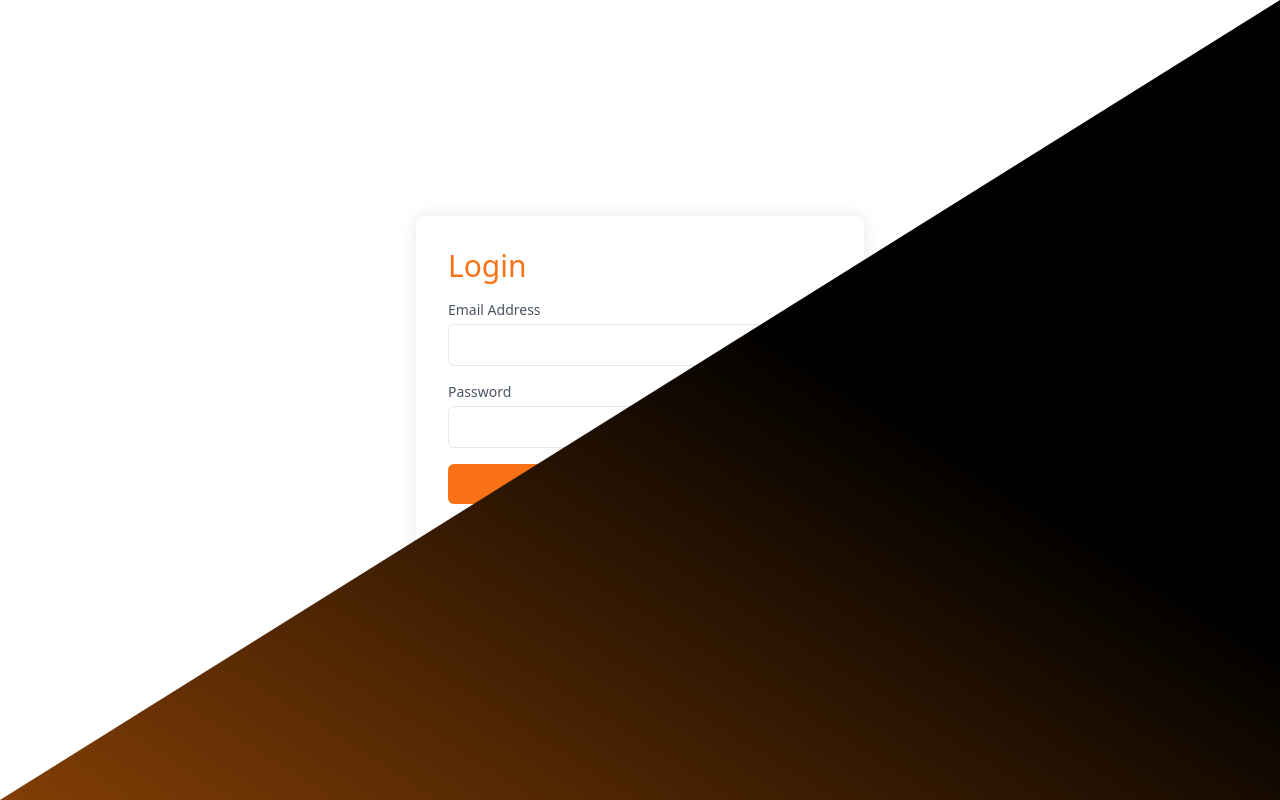
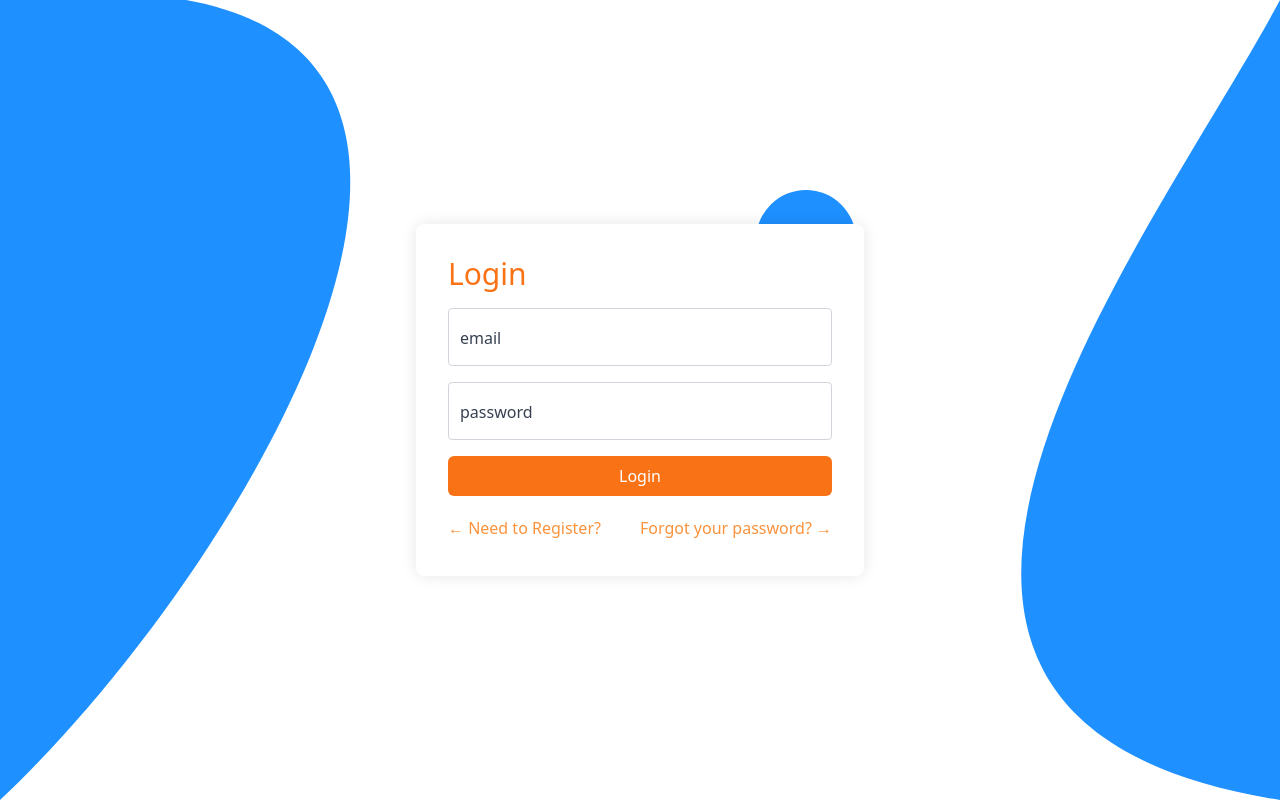
Before and after one commit to MarcoBofa/TradeIt, a Next.js app: page /Login in a window 1280 px wide. Built offline with nearby package versions, Linux system fonts and the light colour scheme.

Commit message:
login ui

```diff
--- a/pages/Login.tsx
+++ b/pages/Login.tsx
@@ -1,97 +1,82 @@
-// login.tsx
 import React, { useState } from "react";
-import Image from "next/image";
+import Link from "next/link";
 import "../app/globals.css";
-import Link from "next/link";
+import InputField from "@/app/components/InputField";
+import { useForm } from "react-hook-form";
+import toast, { Toaster } from "react-hot-toast";
+import ToasterProvider from "@/app/components/Providers/ToasterProvider";
+import { IFormInput } from "@/types";
 
+interface IFormLogin {
+  email: string;
+  password: string;
+}
 const Login: React.FC = () => {
-  const [formData, setFormData] = useState({
+  const {
+    register,
+    handleSubmit,
+    formState: { errors, isSubmitting },
+    reset,
+    watch,
+  } = useForm<IFormLogin>({
+    defaultValues: {
       email: "",
       password: "",
+    },
   });
 
-  const handleChange = (e: React.ChangeEvent<HTMLInputElement>) => {
-    setFormData({
-      ...formData,
-      [e.target.name]: e.target.value,
-    });
-  };
-
-  const handleSubmit = (e: React.FormEvent) => {
-    e.preventDefault();
-    // Handle form submission logic here...
+  const onSubmit = (data: IFormLogin) => {
+    console.log(data);
+    reset();
   };
 
   return (
-    <div className="flex items-center justify-center min-h-screen bg-white">
-      <div className="p-8 bg-white rounded-lg shadow-top max-w-md w-full">
-        <div className="absolute inset-0">
+    <div className="flex items-center justify-center min-h-screen bg-white relative">
+      <ToasterProvider />
       <svg
-            className="w-full h-full"
+        className="absolute w-full h-full"
         viewBox="0 0 100 100"
         preserveAspectRatio="none"
       >
-            <defs>
-              <linearGradient
-                id="greyGradient"
-                x1="0%"
-                y1="100%"
-                x2="100%"
-                y2="0%"
+        <path d="M0,0 C50,-10 20,70 0,100 L0,0 Z" fill="#1E90FF" />
+      </svg>
+
+      <svg
+        className="absolute w-full h-full"
+        viewBox="0 0 100 100"
+        preserveAspectRatio="none"
       >
-                <stop
-                  offset="0%"
-                  style={{ stopColor: "rgba(130, 62, 5, 1)" }}
-                />
-                <stop offset="60%" style={{ stopColor: "rgba(0, 0, 0, 1)" }} />
-              </linearGradient>
-              <clipPath id="triangleClip">
-                <polygon points="0,100 100,0 100,100" />
-              </clipPath>
-            </defs>
-            <rect
-              x="0"
-              y="0"
+        <path d="M100,100 C60,90 90,30 100,0 L100,100 Z" fill="#1E90FF" />
+      </svg>
+
+      <svg
+        className="absolute"
+        style={{ top: "30%", right: "37%", transform: "translate(50%, -50%)" }}
+        viewBox="0 0 100 100"
         width="100"
         height="100"
-              fill="url(#greyGradient)"
-              clipPath="url(#triangleClip)"
-            />
+      >
+        <circle cx="50" cy="50" r="50" fill="#1E90FF" />
       </svg>
-        </div>
+
+      <div className="p-8 bg-white rounded-lg shadow-top max-w-md w-full relative z-10">
         <h1 className="text-orange-500 text-3xl mb-4">Login</h1>
-        <form onSubmit={handleSubmit}>
+        <form onSubmit={handleSubmit(onSubmit)}>
           <div className="mb-4">
-            <label
-              htmlFor="email"
-              className="block text-sm font-medium text-gray-600"
-            >
-              Email Address
-            </label>
-            <input
+            <InputField
+              label="email"
               type="email"
-              name="email"
-              id="email"
-              value={formData.email}
-              onChange={handleChange}
-              className="mt-1 p-2 w-full border rounded-md"
+              register={register}
+              watch={watch}
               required
             />
           </div>
           <div className="mb-4">
-            <label
-              htmlFor="password"
-              className="block text-sm font-medium text-gray-600"
-            >
-              Password
-            </label>
-            <input
+            <InputField
+              label="password"
               type="password"
-              name="password"
-              id="password"
-              value={formData.password}
-              onChange={handleChange}
-              className="mt-1 p-2 w-full border rounded-md"
+              register={register}
+              watch={watch}
               required
             />
           </div>
--- a/pages/Register.tsx
+++ b/pages/Register.tsx
@@ -6,16 +6,11 @@ import styles from "../app/stylings/custom.module.css";
 import Link from "next/link";
 import { set, useForm } from "react-hook-form";
 import { Akaya_Kanadaka } from "next/font/google";
-import toast from "react-hot-toast";
+import toast, { Toaster } from "react-hot-toast";
 import { useState } from "react";
+import ToasterProvider from "@/app/components/Providers/ToasterProvider";
+import { IFormInput } from "@/types";
 
-interface IFormInput {
-  name: string;
-  surname: string;
-  email: string;
-  password: string;
-  confirmPassword: string;
-}
 const Register: React.FC = () => {
   const {
     register,
@@ -35,6 +30,10 @@ const Register: React.FC = () => {
 
   const onSubmit = (data: IFormInput) => {
     console.log(data);
+    if (data.password.length < 6) {
+      toast.error("Password must be at least 6 characters long");
+      return;
+    }
     if (data.password !== data.confirmPassword) {
       toast.error("Passwords do not match");
       return;
@@ -44,6 +43,7 @@ const Register: React.FC = () => {
 
   return (
     <div className={styles.flex + " h-screen"}>
+      <ToasterProvider />
       <div className="w-1/2 bg-white p-10 flex items-center justify-center">
         <div className="w-2/3 flex flex-col justify-between">
           <div className="flex justify-between mb-10">
```
Also changed, not shown: app/components/InputField.tsx (+1 -8 lines), types/index.d.ts (added, +7 -0 lines). Lines whose indentation alone changed are shown as unchanged.
